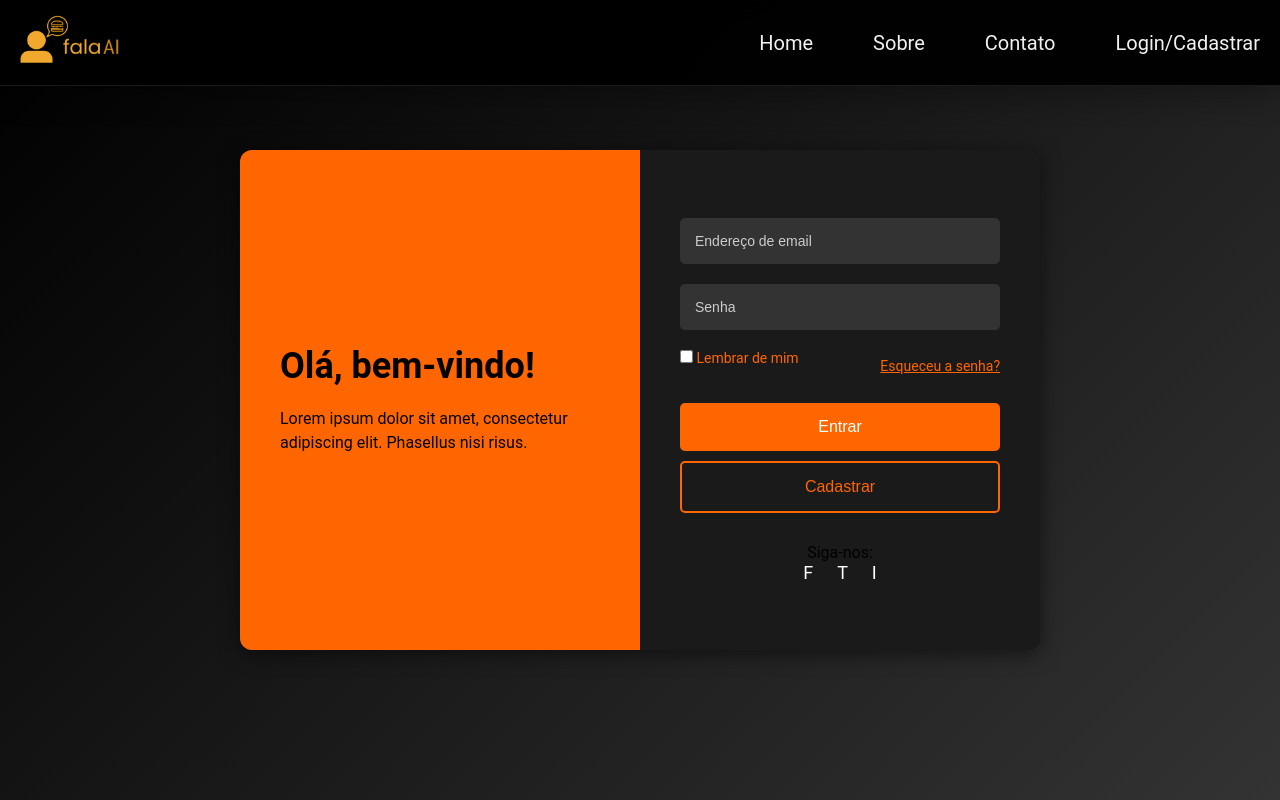
After one commit to PalavroDev/fala.ai, a PHP site: page /login.html in a window 1280 px wide. The commit adds this page. Run offline with PHP 8.4, Linux system fonts and the light colour scheme.

Commit message:
feito tela de login, cadastro, adicionado CSS e JS

```diff
--- /dev/null
+++ b/html-css/css/main.css
@@ -0,0 +1,229 @@
+* {
+  margin: 0;
+  padding: 0;
+  box-sizing: border-box;
+}
+
+html{
+  scroll-behavior: smooth;
+}
+
+
+body {
+  font-family: roboto;
+  background: linear-gradient(135deg, #000000, #333333);
+  background-size: cover;
+  background-position: center;
+  height: 100vh;
+  display: flex;
+  align-items: center;
+  justify-content: center;
+  perspective: 1000px;
+}
+
+.nav-container{
+  position: fixed;
+  top: -30px;
+  left: 0;
+  width: 100%;
+  height: 100px;
+  z-index: 1000;
+  transition: top 0.3s ease;
+}
+
+.nav-container:hover{
+  top: 0;
+}
+
+nav{
+  background: rgba(0,0,0,0.95);
+  backdrop-filter: blur(10px);
+  padding: 10px 20px;
+  display: flex;
+  justify-content: space-between;
+  align-items: center;
+  border-bottom: 1px solid rgba(255,255,255,0.1);
+  box-shadow: 0 10px 30px rgba(0, 0, 0, 0.3);
+}
+
+.nav-links{
+  font-size: smaller;
+  display: flex;
+  gap: 60px;
+  list-style: none;
+  margin: center;
+}
+
+.nav-links a {
+  color: rgb(243, 240, 240);
+  text-decoration: none;
+  font-size: 20px;
+  position: relative;
+  transition: all 0.3s ease;
+  opacity: 0;
+  transform: translateY(-10px);
+  transition: all 0.3s ease 0.2s;
+}
+
+.nav-container:hover .nav-links a {
+  opacity: 1;
+  transform:  translateY(0);
+}
+
+.nav-links a::after {
+  content: '';
+  position: absolute;
+  bottom: -5px;
+  left: 0;
+  width: 0;
+  height: 2px;
+  background: #a14508;
+  transition: width 0.3s ease;
+}
+
+.nav-links a:hover {
+  color: #a14508;
+}
+
+.nav-links a:hover::after {
+  width: 100%;
+}
+
+.nav-container:hover .logo img {
+  filter: blur(0) brightness(1);
+}
+
+.logo {
+  transform:  translateY(-10px);
+  transition: all 0.3s ease 0.1s;
+  display: flex;
+  align-items: center;
+}
+
+.logo img {
+  height: 50px;
+  width: auto;
+  display: block;
+  object-fit: contain;
+  transition: all 0.3s ease 0.1s;
+  filter: blur(2px) brightness(0.7);
+  margin-top: 15px;
+}
+
+
+.container-wrapper {
+  width: 800px;
+  height: 500px;
+  position: relative;
+  transform-style: preserve-3d;
+  transition: transform 1s ease;
+}
+
+.container {
+  background-color: #1a1a1a;
+  width: 100%;
+  height: 100%;
+  border-radius: 12px;
+  display: flex;
+  box-shadow: 0px 4px 20px rgba(0, 0, 0, 0.5);
+  overflow: hidden;
+  position: absolute;
+  backface-visibility: hidden;
+}
+
+.container.signup {
+  transform: rotateY(180deg);
+}
+
+.left-side {
+  background-color: #ff6600;
+  width: 50%;
+  padding: 40px;
+  display: flex;
+  flex-direction: column;
+  justify-content: center;
+}
+
+.left-side h1 {
+  font-size: 36px;
+  margin-bottom: 20px;
+}
+
+.left-side p {
+  font-size: 16px;
+  line-height: 1.5;
+}
+
+.right-side {
+  width: 50%;
+  background-color: #1a1a1a;
+  padding: 40px;
+  display: flex;
+  flex-direction: column;
+  justify-content: center;
+}
+
+.right-side form {
+  display: flex;
+  flex-direction: column;
+}
+
+.right-side input {
+  background: #333;
+  border: none;
+  margin-bottom: 20px;
+  padding: 15px;
+  border-radius: 5px;
+  color: white;
+  font-size: 14px;
+}
+
+.right-side input::placeholder {
+  color: #ccc;
+}
+
+.right-side .options {
+  display: flex;
+  justify-content: space-between;
+  align-items: center;
+  margin-bottom: 20px;
+  font-size: 14px;
+}
+
+.right-side button {
+  background-color: #ff6600;
+  border: none;
+  padding: 15px;
+  border-radius: 5px;
+  color: white;
+  font-size: 16px;
+  cursor: pointer;
+  margin-bottom: 10px;
+}
+
+.right-side button:hover {
+  background-color: #e65c00;
+}
+
+.social-login {
+  text-align: center;
+  margin-top: 20px;
+}
+
+.social-login a {
+  color: white;
+  margin: 0 10px;
+  text-decoration: none;
+  font-size: 18px;
+}
+
+.back-to-login {
+  text-align: center;
+  margin-top: 15px;
+}
+
+.back-to-login a {
+  color: #ff6600;
+  text-decoration: none;
+  font-size: 14px;
+}
--- /dev/null
+++ b/html-css/js/script.js
@@ -0,0 +1,15 @@
+    // Ao clicar o container roda
+document.getElementById('showSignupBtn').addEventListener('click', function() {
+    document.getElementById('containerWrapper').style.transform = 'rotateY(180deg)';
+  });
+    // Ao clicar o container roda
+  document.getElementById('showLoginBtn').addEventListener('click', function(e) {
+    e.preventDefault();
+    document.getElementById('containerWrapper').style.transform = 'rotateY(0deg)';
+  });
+
+
+    // Seleciona todos os campos do formulário e limpa os valores
+  function limparCampos() {
+    document.getElementById("signup Form").reset();
+}
--- /dev/null
+++ b/html-css/login.html
@@ -0,0 +1,80 @@
+<!DOCTYPE html>
+<html lang="pt-br">
+<head>
+  <meta charset="UTF-8">
+  <meta name="viewport" content="width=device-width, initial-scale=1">
+  <title>Página de Login</title>
+  <link rel="stylesheet" href="css/main.css">
+</head>
+<body>
+
+  <div class="nav-container">
+    <nav>
+     <div class="logo">
+         <img src="imagens/logo.png" alt="logo">
+     </div>
+         <ul class="nav-links">
+             <li><a href="index.html">Home</a></li>
+             <li><a href="#">Sobre</a></li>
+             <li><a href="#">Contato</a></li>
+             <li><a href="login.html">Login/Cadastrar</a></li>
+         </ul>
+     </nav>
+ </div>
+
+<div class="container-wrapper" id="containerWrapper">
+  <!-- Formulário de Login (frente) -->
+  <div class="container" id="loginContainer">
+    <div class="left-side">
+      <h1>Olá, bem-vindo!</h1>
+      <p>Lorem ipsum dolor sit amet, consectetur adipiscing elit. Phasellus nisi risus.</p>
+    </div>
+    <div class="right-side">
+      <form id="loginForm">
+        <input type="email" placeholder="Endereço de email" required>
+        <input type="password" placeholder="Senha" required>
+        <div class="options">
+          <label>
+            <input type="checkbox">
+            <font color= #ff6600> Lembrar de mim </font>
+          </label>
+          <a href="#" style="color: #ff6600">Esqueceu a senha?</a>
+        </div>
+        <button type="submit">Entrar</button>
+        <button type="button" id="showSignupBtn" style="background-color: transparent; color: #ff6600; border: 2px solid #ff6600;">Cadastrar</button>
+      </form>
+      <div class="social-login">
+        <p>Siga-nos:</p>
+        <a href="#">F</a>
+        <a href="#">T</a>
+        <a href="#">I</a>
+      </div>
+    </div>
+  </div>
+
+  <!-- Formulário de Cadastro (verso) -->
+  <div class="container signup" id="signupContainer">
+    <div class="left-side">
+      <h1>Crie sua conta!</h1>
+      <p>Junte-se à nossa comunidade hoje e aproveite todos os benefícios que oferecemos.</p>
+    </div>
+    <div class="right-side">
+      <form id="signupForm">
+        <input type="text" placeholder="Nome completo" required>
+        <input type="email" placeholder="Endereço de email" required>
+        <input type="password" placeholder="Senha" required>
+        <input type="password" placeholder="Confirmar senha" required>
+        <button type="submit">Criar conta</button>
+        <button type="button" onclick="limparCampos()">Limpar</button>
+        <div class="back-to-login">
+          <a href="#" id="showLoginBtn">Já tem uma conta? Faça login</a>
+        </div>
+      </form>
+    </div>
+  </div>
+</div>
+
+<script src="js/script.js"></script>
+
+</body>
+</html>
```
Also changed, not shown: html-css/css/navbar.css (renamed from html-css/main.css, +7 -12 lines), html-css/index.html (+6 -5 lines), javascript/app.js (deleted).
